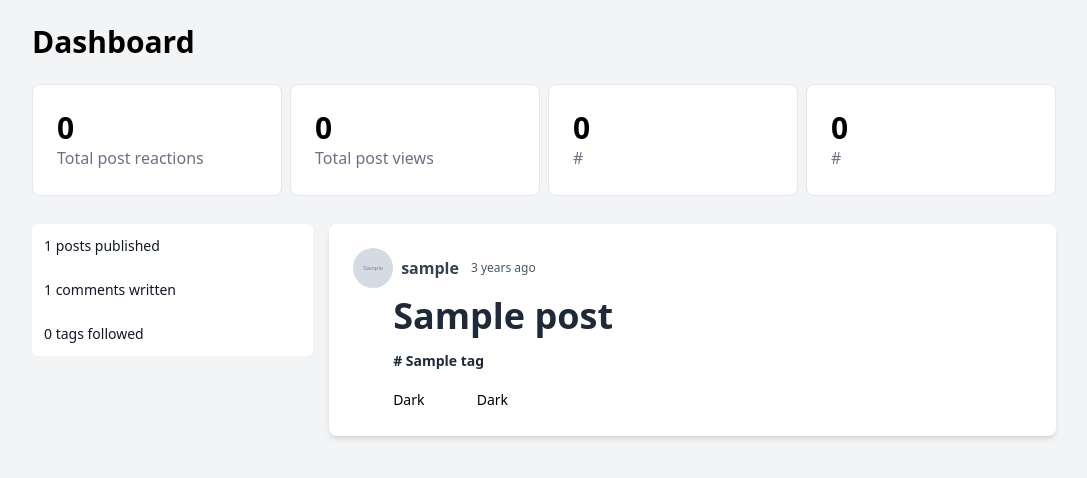
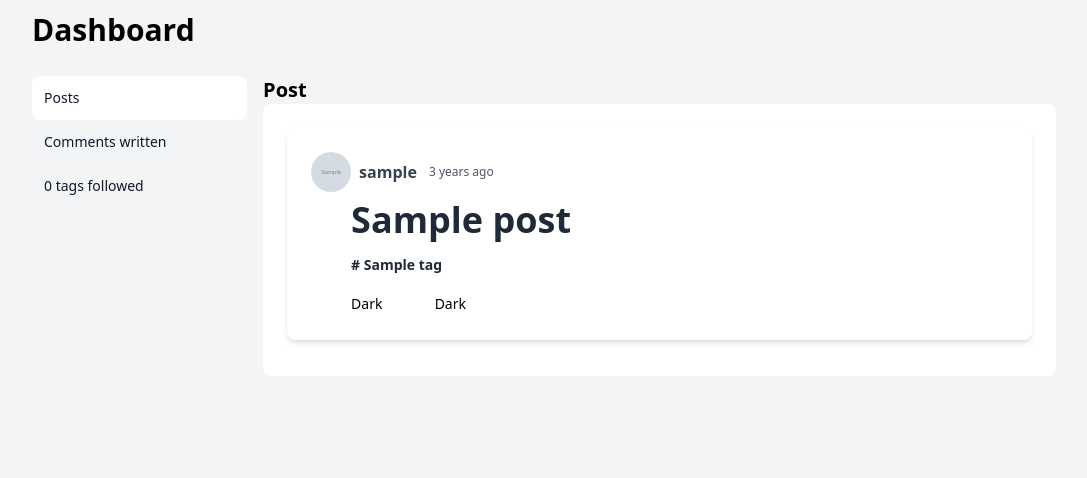
Before and after one commit to AbdulbositGo/DevClone, a Django app: template dashboard/templates/dashboard.html in a window 1280 px wide. Shown: the part 38-516 px from the top of the page, without its empty margins (96-1183 px from the left). Run offline with Django 4.2, Linux system fonts and the light colour scheme; the template is opened without the code that fills it: values that come from a table or form of the project are taken from there, others are empty; tables that the repository leaves empty hold one stand-in row (values such as "Sample post"); grey boxes marked "Sample" are stand-in pictures; some libraries are stand-ins or nearby versions.

Commit message:
dashboard added

```diff
--- /dev/null
+++ b/dashboard/templates/dashboard-sidebar.html
@@ -0,0 +1,9 @@
+<div class="h-fit xl:col-span-2 2xl:col-span-2 dark:bg-gray-900">
+    <nav class="mb-2 rounded-md">
+        <ul class="text-sm font-medium text-gray-900 border-gray-200 dark:bg-gray-700 dark:border-gray-600 dark:text-white">
+            <li class="w-full p-3 bg-white rounded-lg dark:border-gray-600">Posts</li>
+            <li class="w-full p-3 rounded-lg hover:bg-blue-200 dark:border-gray-600">Comments written</li>
+            <li class="w-full p-3 rounded-lg hover:bg-blue-200 dark:border-gray-600">0 tags followed</li>
+        </ul>
+    </nav>
+</div>
--- a/dashboard/templates/dashboard.html
+++ b/dashboard/templates/dashboard.html
@@ -1,53 +1,11 @@
-{% extends 'base.html' %}
+{% extends 'dashboard_base.html' %}
 {% load static %}
-{% block title %}Profile: {{ profile.username }}{% endblock %}
 
-{% block content %}
-    <div class="dark:bg-zinc-800 max-w-5xl mx-auto pb-1 mb-4 rounded-xl">
-        <div class="my-2">
-            <div class="my-6 flex flex-wrap justify-start">
-                <p class="text-3xl font-bold dark:text-white">Dashboard</p>
-            </div>
-            <div class="space-y-2 md:grid md:grid-cols-2 sm:grid-cols-2 lg:grid-cols-4 md:gap-2 md:space-y-0">
-              <div class="rounded-lg border flex flex-wrap justify-start content-center px-6 h-28 bg-white">
-                <div>
-                    <p class="text-3xl font-bold dark:text-white">0</p>
-                    <p class="text-md text-gray-500 dark:text-white">Total post reactions</p>
-                </div>
-              </div>
-              <div class="rounded-lg border flex flex-wrap justify-start content-center px-6 h-28 bg-white">
-                <div>
-                    <p class="text-3xl font-bold dark:text-white">0</p>
-                    <p class="text-md text-gray-500 dark:text-white">Total post views</p>
-                </div>
-              </div>
-              <div class="rounded-lg border flex flex-wrap justify-start content-center px-6 h-28 bg-white">
-                <div>
-                    <p class="text-3xl font-bold dark:text-white">0</p>
-                    <p class="text-md text-gray-500 dark:text-white">#</p>
-                </div>
-              </div>
-              <div class="rounded-lg border flex flex-wrap justify-start content-center px-6 h-28 bg-white">
-                <div>
-                    <p class="text-3xl font-bold dark:text-white">0</p>
-                    <p class="text-md text-gray-500 dark:text-white">#</p>
-                </div>
-              </div>
-            </div>
-        </div>
-    </div>
-    <div class="grid max-w-5xl mx-auto grid-cols-1 xl:grid-cols-7 2xl:grid-cols-7 gap-4">
-        <div class="h-fit xl:col-span-2 2xl:col-span-2 dark:bg-gray-900">
-            <nav class="mb-2 rounded-md bg-white">
-                 <ul class="text-sm font-medium text-gray-900 border-gray-200 dark:bg-gray-700 dark:border-gray-600 dark:text-white">
-                     <li class="w-full p-3 dark:border-gray-600">{{ posts.count }} posts published</li>
-                     <li class="w-full p-3 dark:border-gray-600">{{ comments.count }} comments written</li>
-                     <li class="w-full p-3 dark:border-gray-600">0 tags followed</li>
-                 </ul>
-            </nav>
-        </div>
-        <div class="rounded-lg xl:col-span-5 2xl:col-span-5 dark:bg-gray-900">
-            {% if posts.exists %}
+{% block dashboard %}
+    <div class="rounded-lg xl:col-span-7 2xl:col-span-7 dark:bg-gray-900">
+        <p class="text-xl font-bold dark:text-white">Post</p>
+        <div class="p-6 m:p-9 bg-white rounded-lg">
+            {% if posts %}
                 {% for post in posts %}
                     <div class="max-w-full bg-white overflow-hidden mb-3 bg-white rounded-lg shadow-md dark:bg-gray-800">
                         <div class="p-6 pb-2">
@@ -75,6 +33,12 @@
                         </div>
                     </div>
                 {% endfor %}
+            {% else %}
+                <div class="flex flex-col items-center h-100">
+                    <img src="https://res.cloudinary.com/practicaldev/image/fetch/s--XHE_XeFn--/c_imagga_scale,f_auto,fl_progressive,q_auto,w_300/https://dev-to-uploads.s3.amazonaws.com/i/y5767q6brm62skiyywvc.png" alt="no-post">
+                    <p class="mb-6">This is where you can manage your posts, but you haven't written anything yet.</p>
+                    <p><a href="{% url 'new-post' %}" class="text-white bg-blue-700 hover:bg-blue-800 focus:ring-4 focus:ring-blue-300 font-medium rounded-lg text-sm px-5 py-2.5 mr-2 mb-2 dark:bg-blue-600 dark:hover:bg-blue-700 focus:outline-none dark:focus:ring-blue-800">Write your first post now</a></p>
+                </div>
             {% endif %}
         </div>
     </div>
--- /dev/null
+++ b/dashboard/templates/dashboard_base.html
@@ -0,0 +1,20 @@
+{% extends 'base.html' %}
+{% load static %}
+{% block title %}Dashboard - Dev{% endblock %}
+
+{% block content %}
+    <div class="dark:bg-zinc-800 max-w-5xl mx-auto pb-1 mb-4 rounded-xl">
+        <div class="my-2">
+            <div class=" flex flex-wrap justify-start">
+                <p class="text-3xl font-bold dark:text-white">Dashboard</p>
+            </div>
+            {% include 'post-cards.html' %}
+        </div>
+    </div>
+    <div class="grid max-w-5xl mx-auto grid-cols-1 xl:grid-cols-9 2xl:grid-cols-9 gap-4">
+        {% include 'dashboard-sidebar.html' %}
+        {% block dashboard %}
+
+        {% endblock %}
+    </div>
+{% endblock %}
--- /dev/null
+++ b/dashboard/templates/post-cards.html
@@ -0,0 +1,28 @@
+{% if page == 'dashboard' %}
+    <div class="space-y-2 md:grid md:grid-cols-2 sm:grid-cols-2 lg:grid-cols-4 md:gap-2 md:space-y-0">
+        <div class="rounded-lg border flex flex-wrap justify-start content-center px-6 h-28 bg-white">
+            <div>
+                <p class="text-3xl font-bold dark:text-white">0</p>
+                <p class="text-md text-gray-500 dark:text-white">Total post reactions</p>
+            </div>
+        </div>
+        <div class="rounded-lg border flex flex-wrap justify-start content-center px-6 h-28 bg-white">
+            <div>
+                <p class="text-3xl font-bold dark:text-white">0</p>
+                <p class="text-md text-gray-500 dark:text-white">Total post views</p>
+            </div>
+        </div>
+        <div class="rounded-lg border flex flex-wrap justify-start content-center px-6 h-28 bg-white">
+            <div>
+                <p class="text-3xl font-bold dark:text-white">0</p>
+                <p class="text-md text-gray-500 dark:text-white">#</p>
+            </div>
+        </div>
+        <div class="rounded-lg border flex flex-wrap justify-start content-center px-6 h-28 bg-white">
+            <div>
+                <p class="text-3xl font-bold dark:text-white">0</p>
+                <p class="text-md text-gray-500 dark:text-white">#</p>
+            </div>
+        </div>
+    </div>
+{% endif %}
```
Also changed, not shown: templates/dashboard_base.html (deleted).
